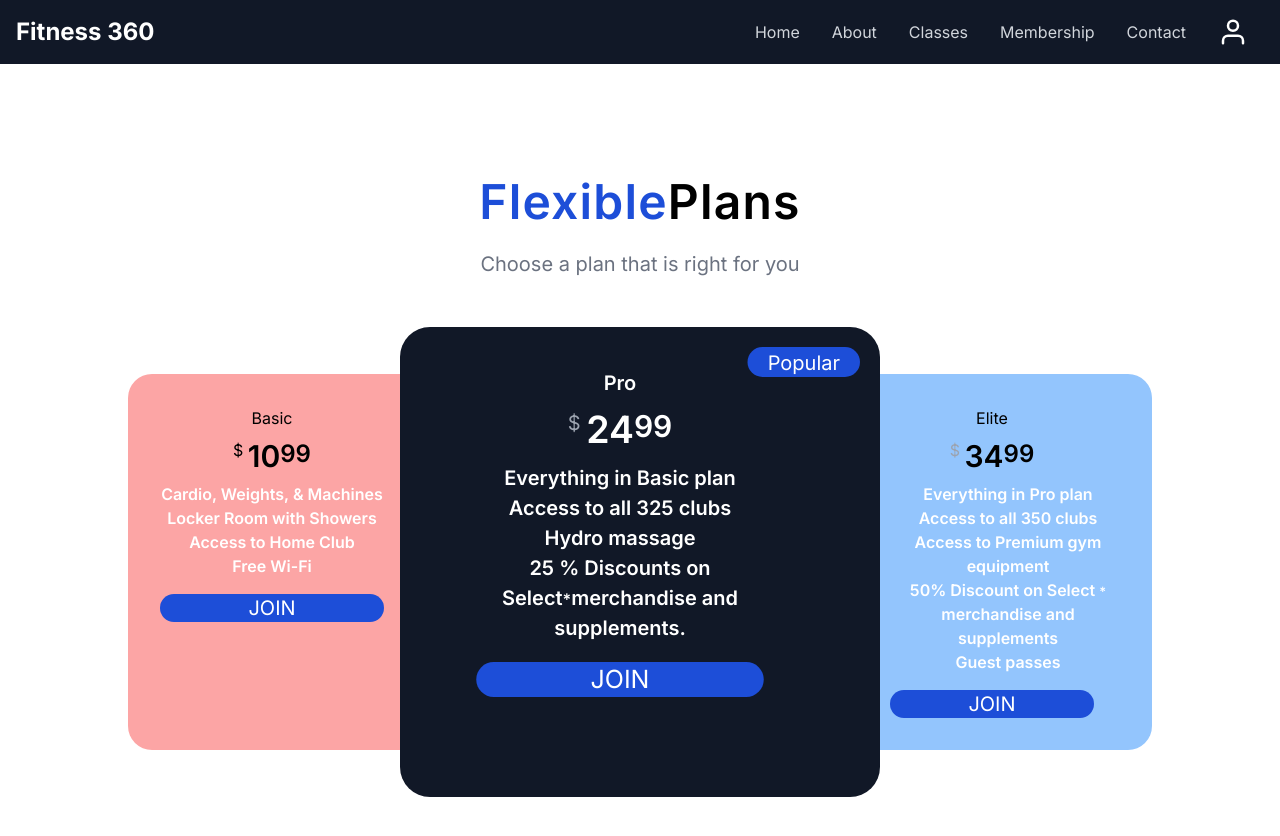
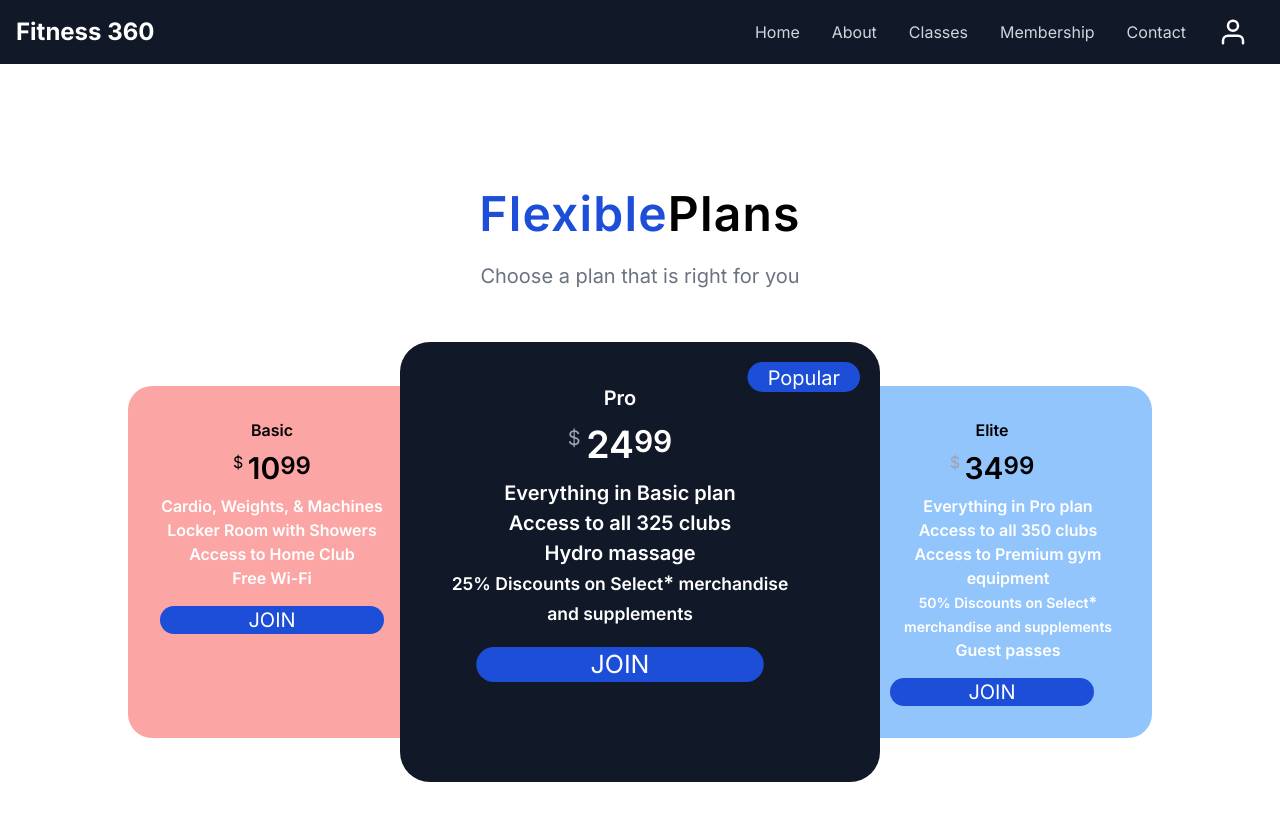
Before and after one commit to MrRamPoudel/GYM, a Next.js app: page /pricing in a window 1280 px wide. Shown: the top 836 px of the page. Built offline with nearby package versions, Linux system fonts and the light colour scheme.

Commit message:
Fix lettering

```diff
--- a/components/Membership.tsx
+++ b/components/Membership.tsx
@@ -13,7 +13,7 @@ const Membership: React.FC = () => {
                 </div>
                 <div className='pt-24 flex flex-row '>
                     <div className='relative w-80 p-8 pr-16 bg-red-300 text-center rounded-3xl '>
-                        <p className='text-md text-black'>Basic</p>
+                        <p className='text-md text-black font-semibold'>Basic</p>
                         <p className='pt-2'>
                             <span className="text-black align-top">$ </span>
                             <span className="text-3xl font-semibold">10</span>
@@ -41,14 +41,16 @@ const Membership: React.FC = () => {
                             <p className='text-white font-semibold'>Everything in Basic plan</p>
                             <p className='text-white font-semibold'>Access to all 325 clubs</p>
                             <p className='text-white font-semibold'>Hydro massage</p>
-                            <p className='text-white font-semibold'>25 % Discounts on Select<small>*</small>merchandise and supplements.</p>
+                            <span className='text-white font-semibold text-sm'>25% Discounts on Select</span>
+                            <span className ='text-white font-semibold text-xsm'>*</span>
+                            <span className=" text-white font-semibold text-sm"> merchandise and supplements</span>
                         </div>
                         <div className='rounded-3xl relative pt-4'>
                             <button className="bottom-0 w-4/5 bg-blue-700 text-xl text-white px-4 rounded-3xl">JOIN</button>
                         </div>
                     </div>
                     <div className='w-80 p-8 pr-8 bg-blue-300 text-center rounded-3xl '>
-                        <p className='text-md text-black'>Elite</p>
+                        <p className='text-md text-black font-semibold'>Elite</p>
                         <p className='pt-2'>
                             <span className="text-gray-400 align-top">$ </span>
                             <span className="text-3xl font-semibold">34</span>
@@ -58,16 +60,17 @@ const Membership: React.FC = () => {
                             <p className='text-white font-semibold'>Everything in Pro plan</p>
                             <p className='text-white font-semibold'>Access to all 350 clubs</p>
                             <p className='text-white font-semibold'>Access to Premium gym equipment</p>
-                            <p className='text-white font-semibold'>50% Discount on Select <small>*</small> merchandise and supplements</p>
-                            <p className='text-white font-semibold'>Guest passes</p>
+                            <span className='text-white font-semibold text-sm'>50% Discounts on Select</span>
+                            <span className ='text-white font-semibold text-xsm'>*</span>
+                            <span className=" text-white font-semibold text-sm"> merchandise and supplements</span>                            <p className='text-white font-semibold'>Guest passes</p>
                         </div>
                         <div className='rounded-3xl relative pt-4 '>
                             <button className="bottom-0 w-4/5 bg-blue-700 text-xl text-white px-4 rounded-3xl">JOIN</button>
                         </div>
                     </div>
-
                 </div>
             </div>
-        </div>)
+        </div>
+        )
 }
 export default Membership;
```
